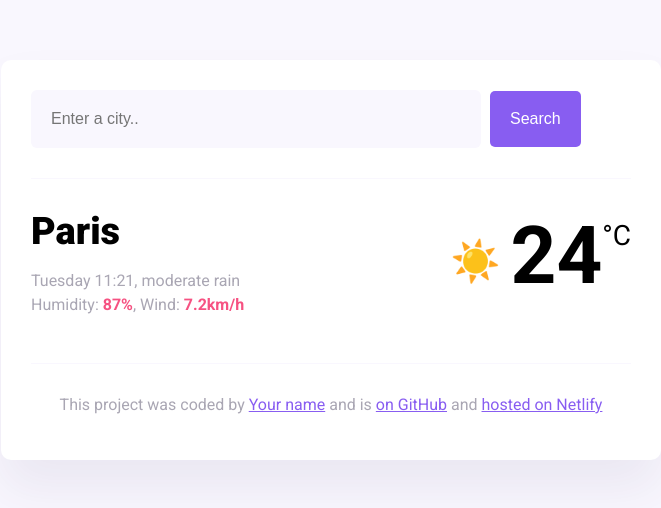
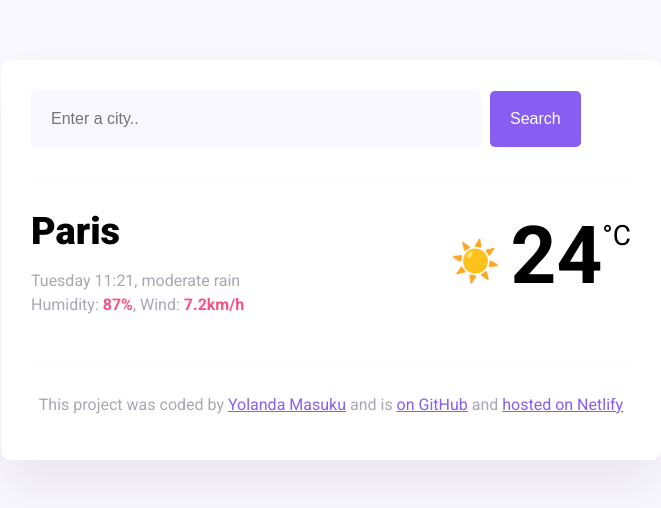
Before and after one commit to YolaMsk/she-codes-app, a plain HTML site: page index.html in a window 1280 px wide. Shown: the whole page, without its empty margins (309-970 px from the left). Drawn offline with nearby package versions, Linux system fonts and the light colour scheme; files that its build step writes are made by us from their sources; files whose address does not match are found by name.

Commit message:
Updated Html

```diff
--- a/index.html
+++ b/index.html
@@ -47,8 +47,14 @@
       <footer>
         <p>
           This project was coded by
-          <a href="#" target="_blank">Your name</a> and is
-          <a href="#" target="_blank"> on GitHub</a> and
+          <a href="https://github.com/YolaMsk" target="_blank"
+            >Yolanda Masuku</a
+          >
+          and is
+          <a href="https://github.com/YolaMsk?tab=repositories" target="_blank">
+            on GitHub</a
+          >
+          and
           <a href="#" target="_blank">hosted on Netlify</a>
         </p>
       </footer>
```
